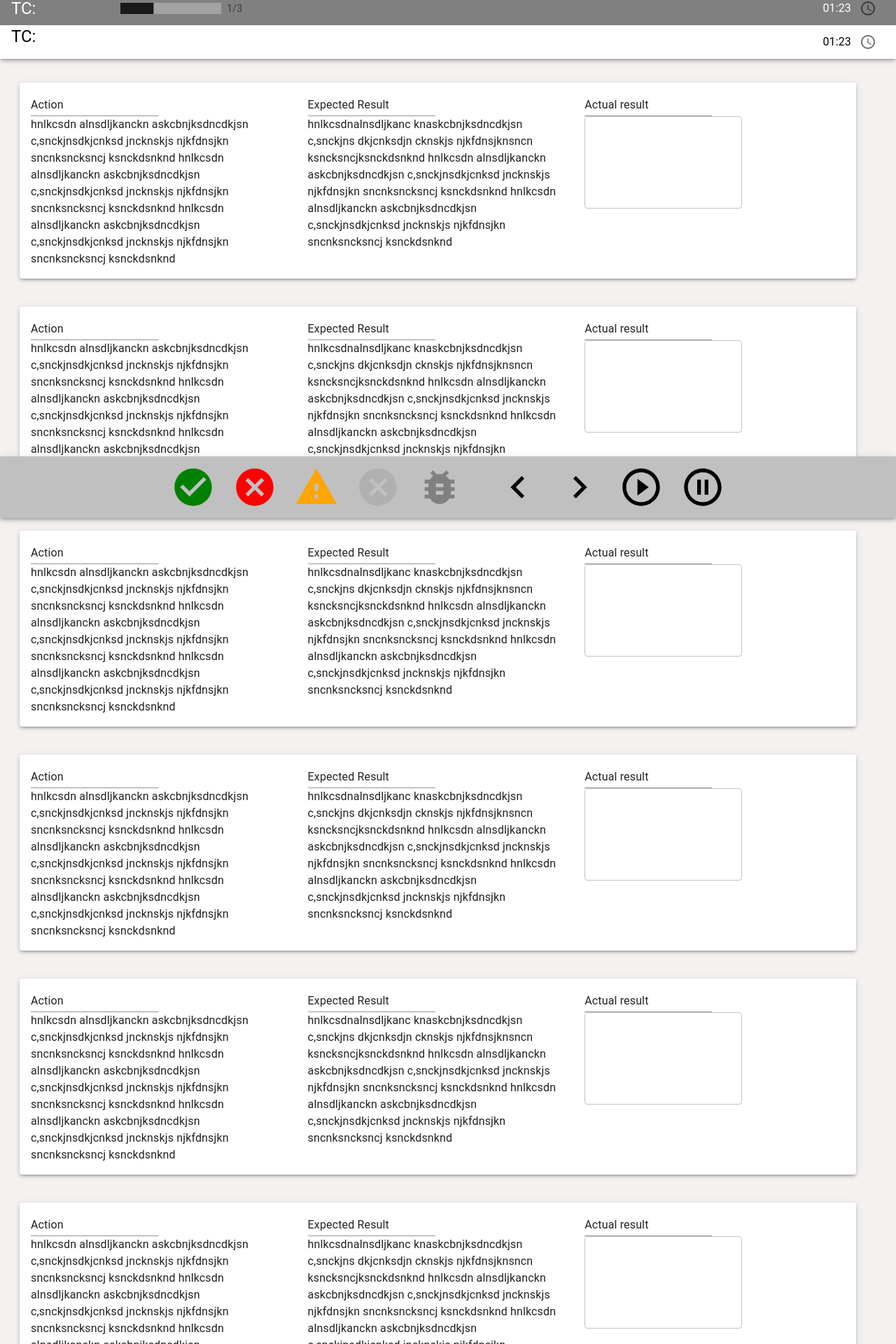
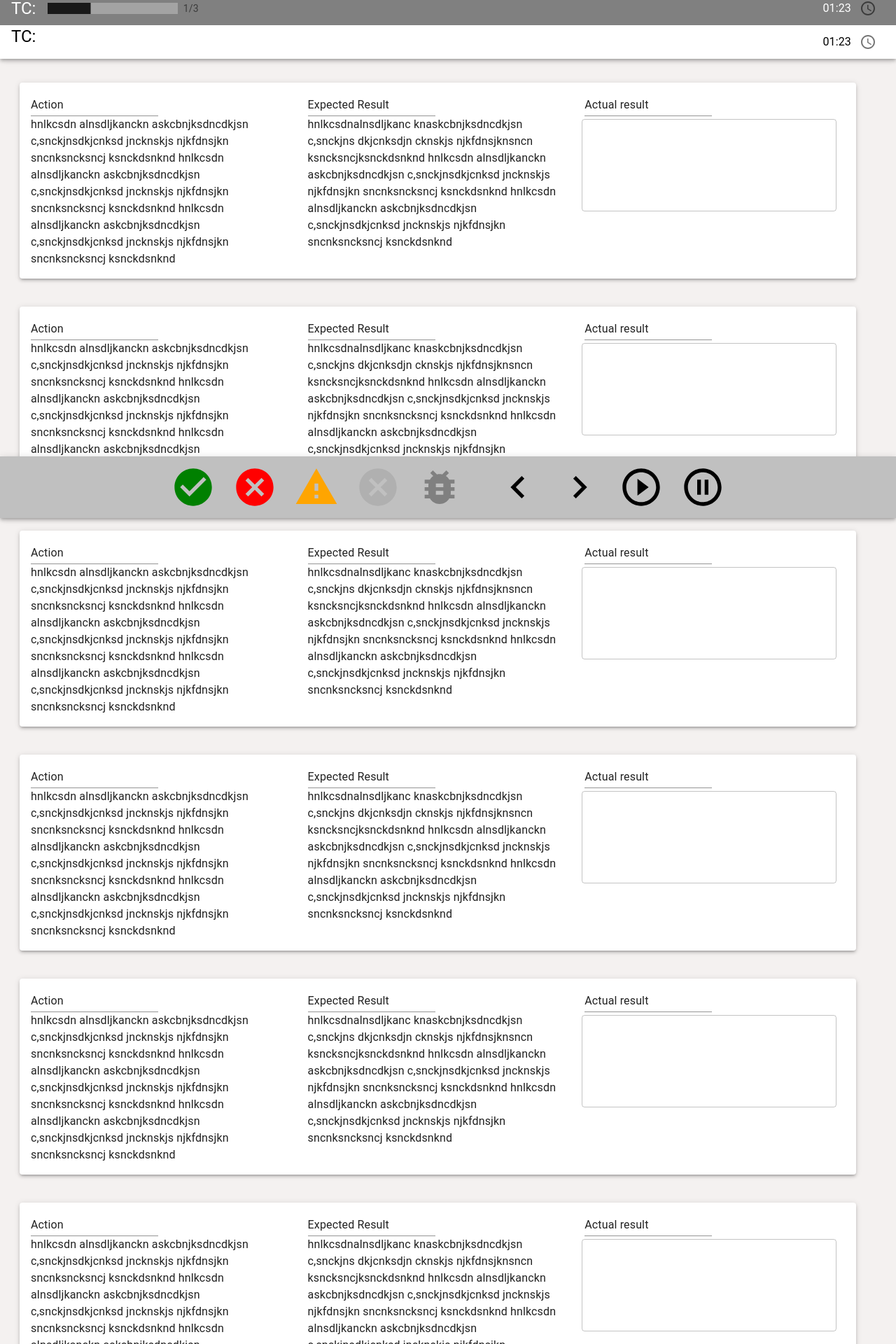
Before and after one commit to nadersal/Testrunner, a React (Create React App) app: page / in a window 1280 px wide. Shown: the part 60-1980 px from the top of the page at 70% size. Built offline with nearby package versions, Linux system fonts and the light colour scheme.

Commit message:
some fromations

```diff
--- a/src/App.tsx
+++ b/src/App.tsx
@@ -6,9 +6,13 @@ import {
   Box,
   Container,
   createStyles,
+  FormControl,
   Grid,
   IconButton,
+  InputAdornment,
+  InputLabel,
   makeStyles,
+  OutlinedInput,
   Paper,
   TextField,
   Theme,
@@ -179,7 +183,7 @@ function App() {
           className={classes.paper}
           spacing={3}
         >
-          <Grid item xs={12}>
+          <Grid item xs={12} alignContent="center" justify="center">
             <Paper elevation={3} className={classes.paperContext}>
               <Grid container direction="row" alignContent="center" spacing={3}>
                 <Grid item xs={12} lg={4}>
@@ -219,8 +223,13 @@ function App() {
                   </Box>
                 </Grid>
                 <Grid item xs={12} lg={4}>
-                  <Grid container direction="column" alignContent="flex-start">
-                    <Grid item>
+                  <Grid
+                    container
+                    direction="column"
+                    alignContent="flex-start"
+                    spacing={1}
+                  >
+                    <Grid item xs={12}>
                       <TextField
                         id="standard-multiline-flexible"
                         multiline
@@ -228,16 +237,22 @@ function App() {
                         value="Actual result"
                       />
                     </Grid>
+                    <Grid container xs={12} spacing={2}>
                       <Grid item xs={12}>
-                      <Box flexWrap="wrap" justifyContent="flex-start">
+                        <Box flex={1}>
                           <TextField
-                          id="filled-multiline-static"
+                            fullWidth
+                            id="standard-multiline-flexible"
                             multiline
-                          fullWidth
+                            //rowsMax={4}
                             rows={5}
                             variant="outlined"
-                        />
+                          >
+                            {/* />*/}
+                          </TextField>
+                          {/* />*  </FormControl> */}
                         </Box>
+                      </Grid>
                     </Grid>
                   </Grid>
                 </Grid>
@@ -284,8 +299,13 @@ function App() {
                   </Box>
                 </Grid>
                 <Grid item xs={12} lg={4}>
-                  <Grid container direction="column" alignContent="flex-start">
-                    <Grid item>
+                  <Grid
+                    container
+                    direction="column"
+                    alignContent="flex-start"
+                    spacing={1}
+                  >
+                    <Grid item xs={12}>
                       <TextField
                         id="standard-multiline-flexible"
                         multiline
@@ -293,16 +313,22 @@ function App() {
                         value="Actual result"
                       />
                     </Grid>
+                    <Grid container xs={12} spacing={2}>
                       <Grid item xs={12}>
-                      <Box flexWrap="wrap" justifyContent="flex-start">
+                        <Box flex={1}>
                           <TextField
-                          id="filled-multiline-static"
+                            fullWidth
+                            id="standard-multiline-flexible"
                             multiline
-                          fullWidth
+                            //rowsMax={4}
                             rows={5}
                             variant="outlined"
-                        />
+                          >
+                            {/* />*/}
+                          </TextField>
+                          {/* />*  </FormControl> */}
                         </Box>
+                      </Grid>
                     </Grid>
                   </Grid>
                 </Grid>
@@ -349,8 +375,13 @@ function App() {
                   </Box>
                 </Grid>
                 <Grid item xs={12} lg={4}>
-                  <Grid container direction="column" alignContent="flex-start">
-                    <Grid item>
+                  <Grid
+                    container
+                    direction="column"
+                    alignContent="flex-start"
+                    spacing={1}
+                  >
+                    <Grid item xs={12}>
                       <TextField
                         id="standard-multiline-flexible"
                         multiline
@@ -358,16 +389,22 @@ function App() {
                         value="Actual result"
                       />
                     </Grid>
+                    <Grid container xs={12} spacing={2}>
                       <Grid item xs={12}>
-                      <Box flexWrap="wrap" justifyContent="flex-start">
+                        <Box flex={1}>
                           <TextField
-                          id="filled-multiline-static"
+                            fullWidth
+                            id="standard-multiline-flexible"
                             multiline
-                          fullWidth
+                            //rowsMax={4}
                             rows={5}
                             variant="outlined"
-                        />
+                          >
+                            {/* />*/}
+                          </TextField>
+                          {/* />*  </FormControl> */}
                         </Box>
+                      </Grid>
                     </Grid>
                   </Grid>
                 </Grid>
@@ -414,8 +451,13 @@ function App() {
                   </Box>
                 </Grid>
                 <Grid item xs={12} lg={4}>
-                  <Grid container direction="column" alignContent="flex-start">
-                    <Grid item>
+                  <Grid
+                    container
+                    direction="column"
+                    alignContent="flex-start"
+                    spacing={1}
+                  >
+                    <Grid item xs={12}>
                       <TextField
                         id="standard-multiline-flexible"
                         multiline
@@ -423,16 +465,22 @@ function App() {
                         value="Actual result"
                       />
                     </Grid>
+                    <Grid container xs={12} spacing={2}>
                       <Grid item xs={12}>
-                      <Box flexWrap="wrap" justifyContent="flex-start">
+                        <Box flex={1}>
                           <TextField
-                          id="filled-multiline-static"
+                            fullWidth
+                            id="standard-multiline-flexible"
                             multiline
-                          fullWidth
+                            //rowsMax={4}
                             rows={5}
                             variant="outlined"
-                        />
+                          >
+                            {/* />*/}
+                          </TextField>
+                          {/* />*  </FormControl> */}
                         </Box>
+                      </Grid>
                     </Grid>
                   </Grid>
                 </Grid>
@@ -479,8 +527,13 @@ function App() {
                   </Box>
                 </Grid>
                 <Grid item xs={12} lg={4}>
-                  <Grid container direction="column" alignContent="flex-start">
-                    <Grid item>
+                  <Grid
+                    container
+                    direction="column"
+                    alignContent="flex-start"
+                    spacing={1}
+                  >
+                    <Grid item xs={12}>
                       <TextField
                         id="standard-multiline-flexible"
                         multiline
@@ -488,23 +541,28 @@ function App() {
                         value="Actual result"
                       />
                     </Grid>
+                    <Grid container xs={12} spacing={2}>
                       <Grid item xs={12}>
-                      <Box flexWrap="wrap" justifyContent="flex-start">
+                        <Box flex={1}>
                           <TextField
-                          id="filled-multiline-static"
+                            fullWidth
+                            id="standard-multiline-flexible"
                             multiline
-                          fullWidth
+                            //rowsMax={4}
                             rows={5}
                             variant="outlined"
-                        />
+                          >
+                            {/* />*/}
+                          </TextField>
+                          {/* />*  </FormControl> */}
                         </Box>
+                      </Grid>
                     </Grid>
                   </Grid>
                 </Grid>
               </Grid>
             </Paper>
           </Grid>
-
           <Grid item xs={12}>
             <Paper elevation={3} className={classes.paperContext}>
               <Grid container direction="row" alignContent="center" spacing={3}>
@@ -545,8 +603,13 @@ function App() {
                   </Box>
                 </Grid>
                 <Grid item xs={12} lg={4}>
-                  <Grid container direction="column" alignContent="flex-start">
-                    <Grid item>
+                  <Grid
+                    container
+                    direction="column"
+                    alignContent="flex-start"
+                    spacing={1}
+                  >
+                    <Grid item xs={12}>
                       <TextField
                         id="standard-multiline-flexible"
                         multiline
@@ -554,16 +617,22 @@ function App() {
                         value="Actual result"
                       />
                     </Grid>
+                    <Grid container xs={12} spacing={2}>
                       <Grid item xs={12}>
-                      <Box flexWrap="wrap" justifyContent="flex-start">
+                        <Box flex={1}>
                           <TextField
-                          id="filled-multiline-static"
+                            fullWidth
+                            id="standard-multiline-flexible"
                             multiline
-                          fullWidth
+                            //rowsMax={4}
                             rows={5}
                             variant="outlined"
-                        />
+                          >
+                            {/* />*/}
+                          </TextField>
+                          {/* />*  </FormControl> */}
                         </Box>
+                      </Grid>
                     </Grid>
                   </Grid>
                 </Grid>
--- a/src/components/Appbar.tsx
+++ b/src/components/Appbar.tsx
@@ -83,12 +83,12 @@ export default function Header(props: { value: number }) {
                 alignItems="center"
                 justify="center"
               >
-                <Grid item xs={3}>
+                <Grid item xs={1}>
                   <Typography variant="h5" className={classes.title}>
                     TC:
                   </Typography>
                 </Grid>
-                <Grid item xs={9}>
+                <Grid item xs={11} alignContent="flex-start">
                   <LinearWithValueLabel value={props.value} />
                 </Grid>
               </Grid>
```
Lines whose indentation alone changed are shown as unchanged.
